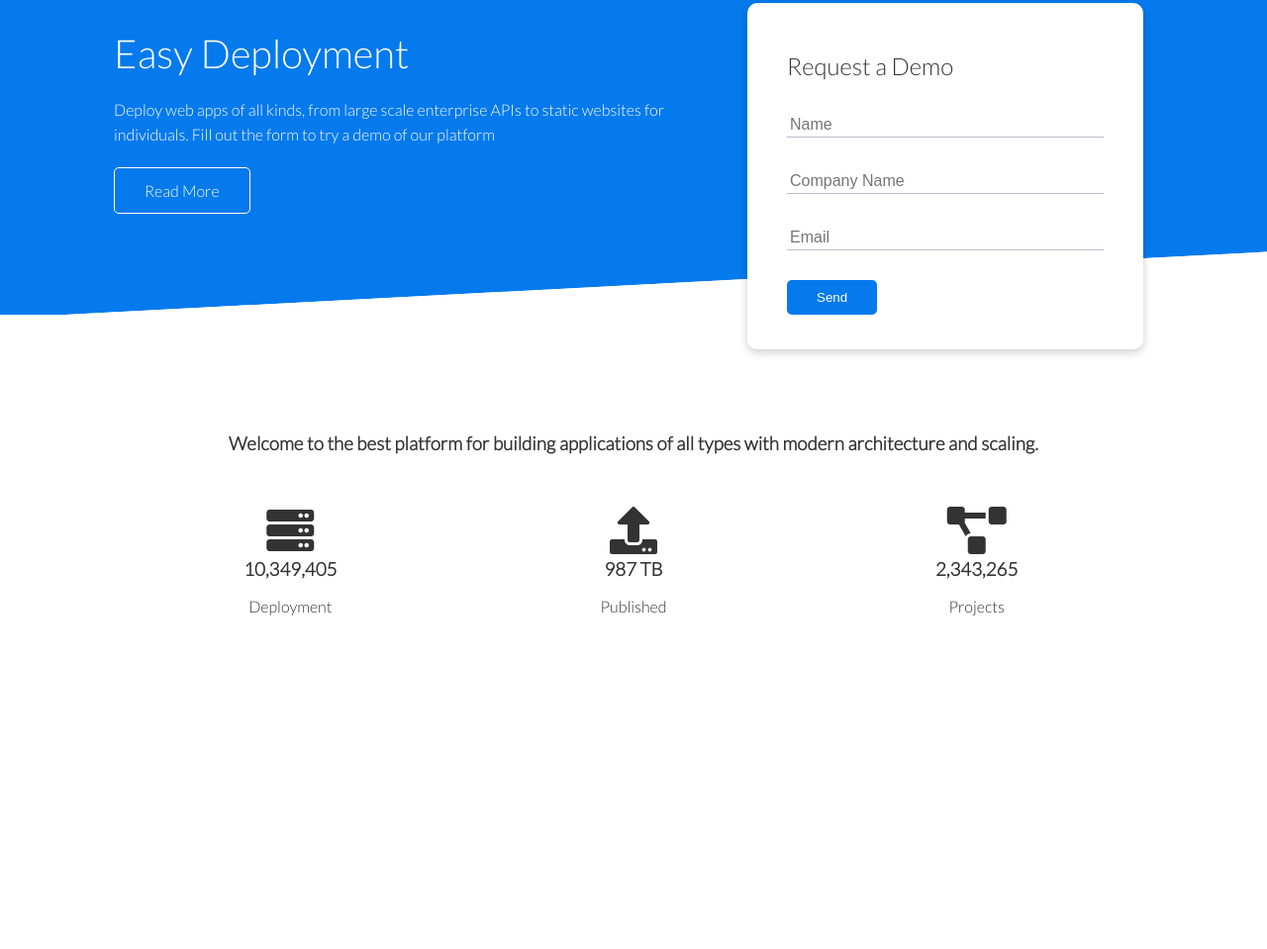
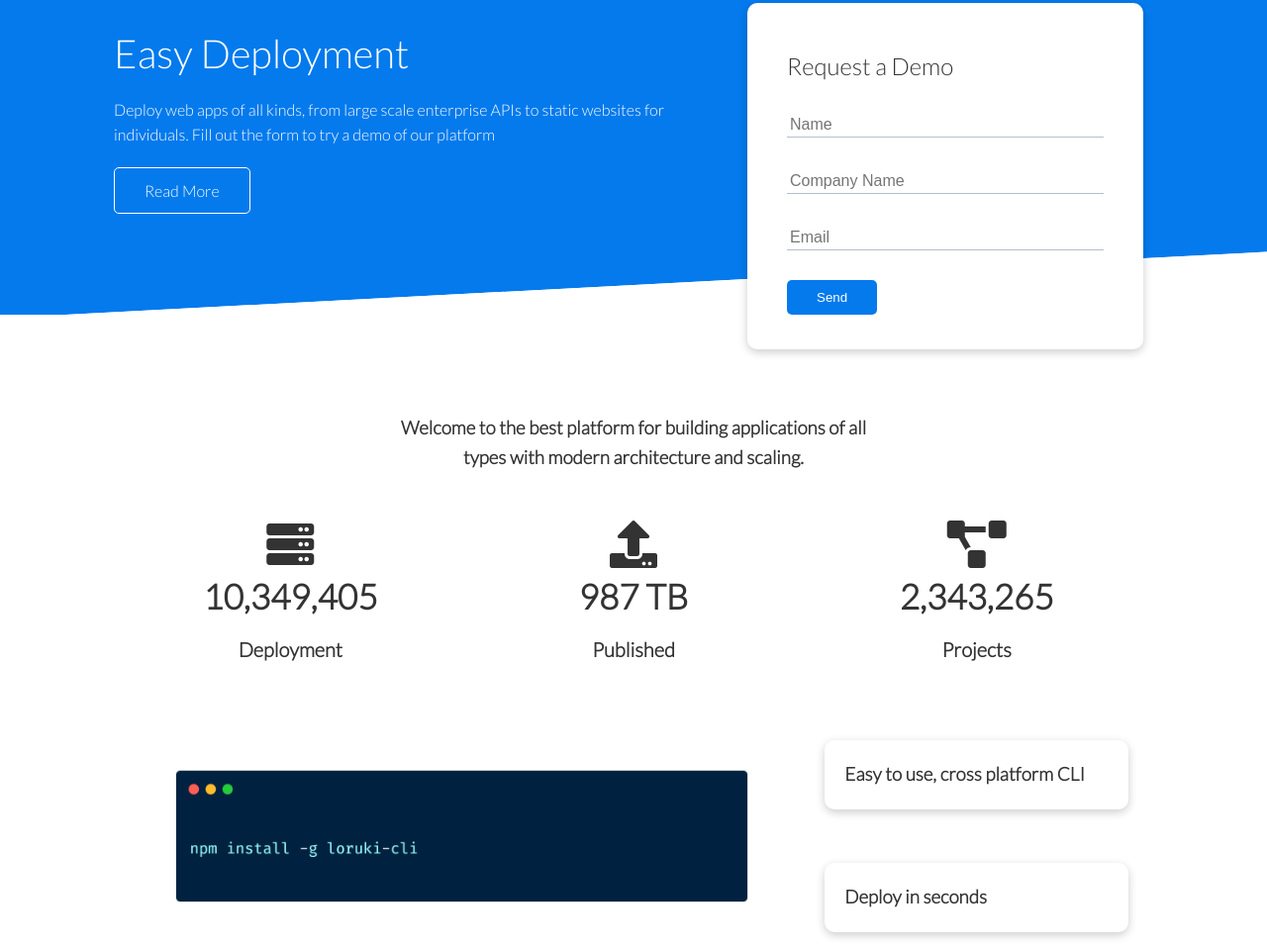
Before and after one commit to zachharrison/modern-website, a plain HTML site: page index.html in a window 1280 px wide. Shown: the part 152-1111 px from the top of the page at 99% size. Before the commit the page ends 836 px from the top, so only its background shows below. Drawn offline with Linux system fonts and the light colour scheme.

Commit message:
Finished cli section

```diff
--- a/css/style.css
+++ b/css/style.css
@@ -142,3 +142,28 @@ img {
 .stats {
   padding-top: 100px;
 }
+
+.stats-heading {
+  max-width: 500px;
+  margin: auto;
+}
+
+.stats .grid h3 {
+  font-size: 35px;
+}
+
+.stats .grid p {
+  font-size: 20px;
+  font-weight: bold;
+}
+
+/********* CLI **********/
+.cli .grid {
+  grid-template-columns: repeat(3, 1fr);
+  grid-template-rows: repeat(2, 1fr);
+}
+
+.cli .grid > *:first-child {
+  grid-column: 1 / span 2;
+  grid-row: 1 / span 2;
+}
--- a/index.html
+++ b/index.html
@@ -92,5 +92,18 @@
         </div>
       </div>
     </section>
+
+    <!-- CLI -->
+    <section class="cli">
+      <div class="container grid">
+        <img src="images/cli.png" alt="cli" />
+        <div class="card">
+          <h3>Easy to use, cross platform CLI</h3>
+        </div>
+        <div class="card">
+          <h3>Deploy in seconds</h3>
+        </div>
+      </div>
+    </section>
   </body>
 </html>
```
